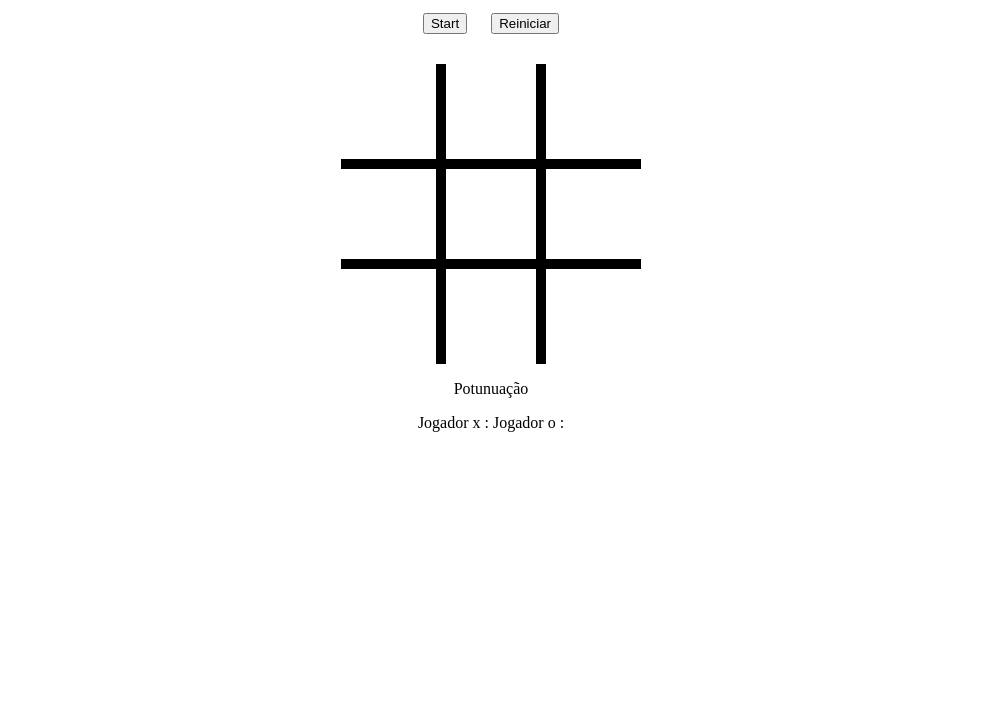
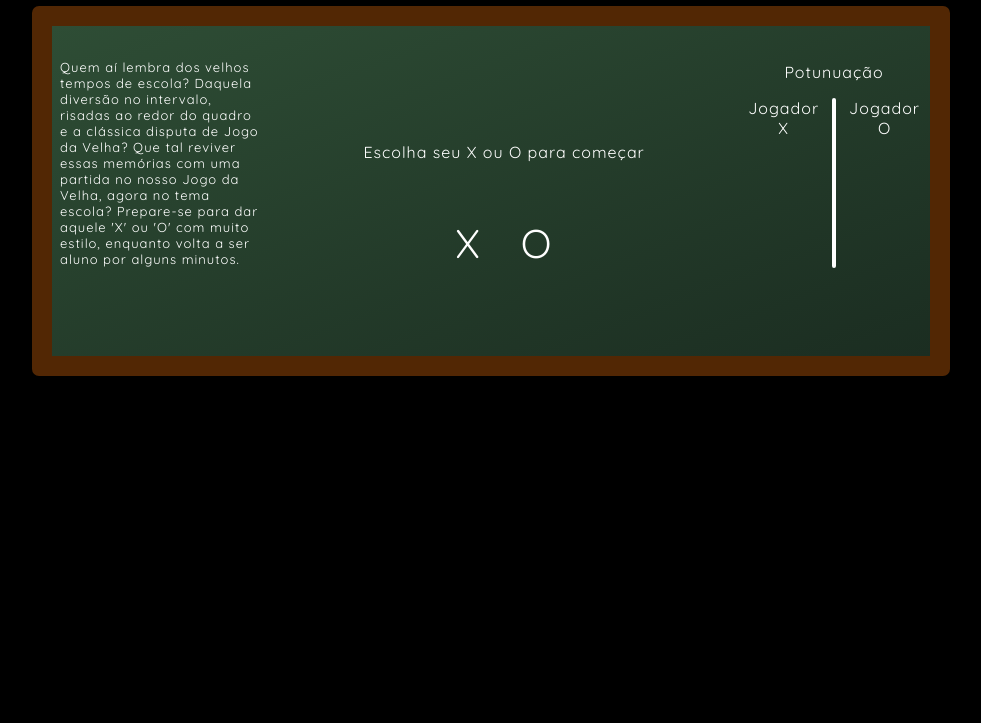
Before and after one commit to Edvaldojs22/JogoDaVelha, a plain HTML site: page index.html in a window 1280 px wide. Shown: the part 77-800 px from the top of the page, without its empty margins (149-1130 px from the left). Drawn offline with Linux system fonts and the light colour scheme.

Commit message:
Melhorando a logica e css

```diff
--- a/index.html
+++ b/index.html
@@ -1,18 +1,25 @@
 <!DOCTYPE html>
 <html lang="en">
+
 <head>
     <meta charset="UTF-8">
     <meta name="viewport" content="width=device-width, initial-scale=1.0">
     <title>Document</title>
     <link rel="stylesheet" href="style/style.css">
 </head>
+
 <body>
     <h1>Jogo da velha</h1>
-    <div class="containerBuuton">
-        <button id="start">Start</button>
-        <button id="reload">Reiniciar</button>
+    <main id="frame">
+        <div class="containerText">
+            <p>Quem aí lembra dos velhos tempos de escola? Daquela diversão no intervalo, risadas ao redor do quadro e a
+                clássica disputa de Jogo da Velha? Que tal reviver essas memórias com uma partida no nosso Jogo da
+                Velha, agora no tema escola? Prepare-se para dar aquele 'X' ou 'O' com muito estilo, enquanto volta a
+                ser
+                aluno por alguns minutos. </p>
         </div>
-    <div id="container" class="hider">
+
+        <div id="container">
             <div class="box" id="box1"></div>
             <div class="box" id="box2"></div>
             <div class="box" id="box3"></div>
@@ -23,13 +30,28 @@
             <div class="box" id="box8"></div>
             <div class="box" id="box9"></div>
         </div>
-    <div class="hider">
-        <p>Potunuação</p>
-        <div>
-            <span>Jogador x <span id="x-score">:</span></span>
-            <span>Jogador o <span id="o-score">:</span> </span>
+
+        <div class="containerOptions">
+            <p>Escolha seu X ou O para começar</p>
+            <div class="options">
+                <p id="optionX">X</p>
+                <p id="optionO">O</p>
             </div>
         </div>
+
+        <div class="containerScoreboard hider">
+            <p>Potunuação</p>
+            <div class="scoreboard">
+                <div>Jogador <br>X</div>
+                <div>Jogador <br>O</div>
+            </div>
+        </div>
+
+        <img id="clearboard" src="img/blackboard-eraser.png" alt="">
+
+    </main>
+
     <script src="js/teste.js"></script>
 </body>
+
 </html>
--- a/js/teste.js
+++ b/js/teste.js
@@ -1,4 +1,27 @@
 const boxs = document.querySelectorAll('.box')
+const optios = document.querySelectorAll('.options p')
+
+const clearFrame = document.querySelector('#clearboard')
+const gaming = document.querySelector('#container')
+const containerOptions = document.querySelector('.containerOptions')
+
+let controlPlayer = ''
+
+optios.forEach((tag) => {
+    tag.addEventListener('click', (event) => {
+        if (event.target.id == "optionX") {
+            controlPlayer = "JogadorX"
+            console.log(controlPlayer)
+        } else {
+            controlPlayer = "JogadorO"
+            console.log(controlPlayer)
+        }
+        containerOptions.style.display = 'none'
+        gaming.style.display = 'flex'
+    })
+})
+
+
 let possibilities = [
     ['box1', 'box2', 'box3'],
     ['box4', 'box5', 'box6'],
@@ -21,7 +44,6 @@ const check = (player) => {
         }
     })
 }
-let controlPlayer = 'PlayerX'
 
 boxs.forEach((box) => {
     box.addEventListener('click', (event) => {
@@ -31,13 +53,13 @@ boxs.forEach((box) => {
             check(playerX);
             console.log(playerX);
             controlPlayer = 'PlayerO';
-            console.log(event.target)
         } else {
             event.target.textContent = 'O'
             playerO.push(event.target.id);
             check(playerO);
-            console.log(playerO);
             controlPlayer = 'PlayerX';
         }
+        clearFrame.style.display = 'flex'
     });
+
 });
--- a/style/style.css
+++ b/style/style.css
@@ -1,48 +1,144 @@
-body{
+@import url('https://fonts.googleapis.com/css2?family=Montserrat:ital,wght@0,100..900;1,100..900&family=Pangolin&family=Quicksand:wght@300..700&display=swap');
+
+body {
   text-align: center;
+  color: white;
+  font-family: "Quicksand", sans-serif;
+  font-optical-sizing: auto;
+  font-style: normal;
+  letter-spacing: 1px;
+  background-color: black;
 }
 
 
-h1{
+h1 {
   text-align: center;
+  color: rgb(255, 255, 255);
 }
 
-.containerBuuton{
-margin: 20px 0;
+.containerText {
+  width: 200px;
+  text-align: start;
+  font-size: 13px;
 }
 
-.containerBuuton button{
-  margin: 10px;
+
+#frame {
+  background: linear-gradient(to bottom right, #2e4d35, #1b2d21);
+  border-radius: 7px;
+  background-size: cover;
+  background-position: center;
+  border: solid;
+  min-height: 300px;
+  max-width: 860px;
+  margin: 0 auto;
+  border: solid 20px rgb(82, 39, 4);
+  display: flex;
+  justify-content: space-between;
+  align-items: start;
+  padding: 20px 10px 10px 8px;
+  position: relative;
+}
+
+.containerOptions{
+  margin-top: 80px;
+}
+
+.options{
+  display: flex;
+  justify-content: center;
+  gap: 40px;
+  font-size: 40px;
+}
+
+.options p{
+  cursor: pointer;
 }
 
 #container {
-    width: 300px;
-    margin: 0;
-    display: flex;
+  width: 200px;
+  margin-top: 50px;
+  display: none;
   flex-wrap: wrap;
   position: relative;
-    margin-left: auto;
-    margin-right: auto;
 }
 
+
+.hider{
+  display: none;
+}
+
+
 .box {
-  height: 100px;
-  border: solid 5px black;
+  height: 60px;
+  border: solid 3px rgb(255, 255, 255);
   box-sizing: border-box;
   flex: 1 1 33%;
-  font-size:80px;
-  color: red;
+  font-size: 60px;
+  color: rgb(255, 255, 255);
+  display: flex;
+  justify-content: center;
+  align-items: center;
 }
 
-#box1,#box2,#box3{
+#box1,
+#box2,
+#box3 {
   border-top: none;
 }
-#box3,#box6,#box9{
+
+#box3,
+#box6,
+#box9 {
   border-right: none;
 }
-#box1,#box4,#box7{
+
+#box1,
+#box4,
+#box7 {
   border-left: none;
 }
-#box7,#box8,#box9{
+
+#box7,
+#box8,
+#box9 {
   border-bottom: none;
 }
+
+.containerScoreboard {
+  display: flex;
+  flex-direction: column;
+  justify-content: center;
+}
+
+.scoreboard {
+  display: flex;
+  position: relative;
+}
+
+.scoreboard::after {
+  content: '';
+  position: absolute;
+  width: 4px;
+  border-radius: 10px;
+  height: 170px;
+  background-color: rgb(255, 255, 255);
+  left: 50%;
+  transform: translate(-50%);
+}
+
+.scoreboard div:nth-child(1) {
+  margin-right: 30px;
+}
+
+
+#clearboard{
+  display: none;
+  position: absolute;
+  bottom: 0;
+  left: 51%;
+  transform: translate(-50%);
+  width: 40px;
+  cursor: pointer;
+
+}
```
Also changed, not shown: img/blackboard-eraser.png (added). Lines whose indentation alone changed are shown as unchanged.
